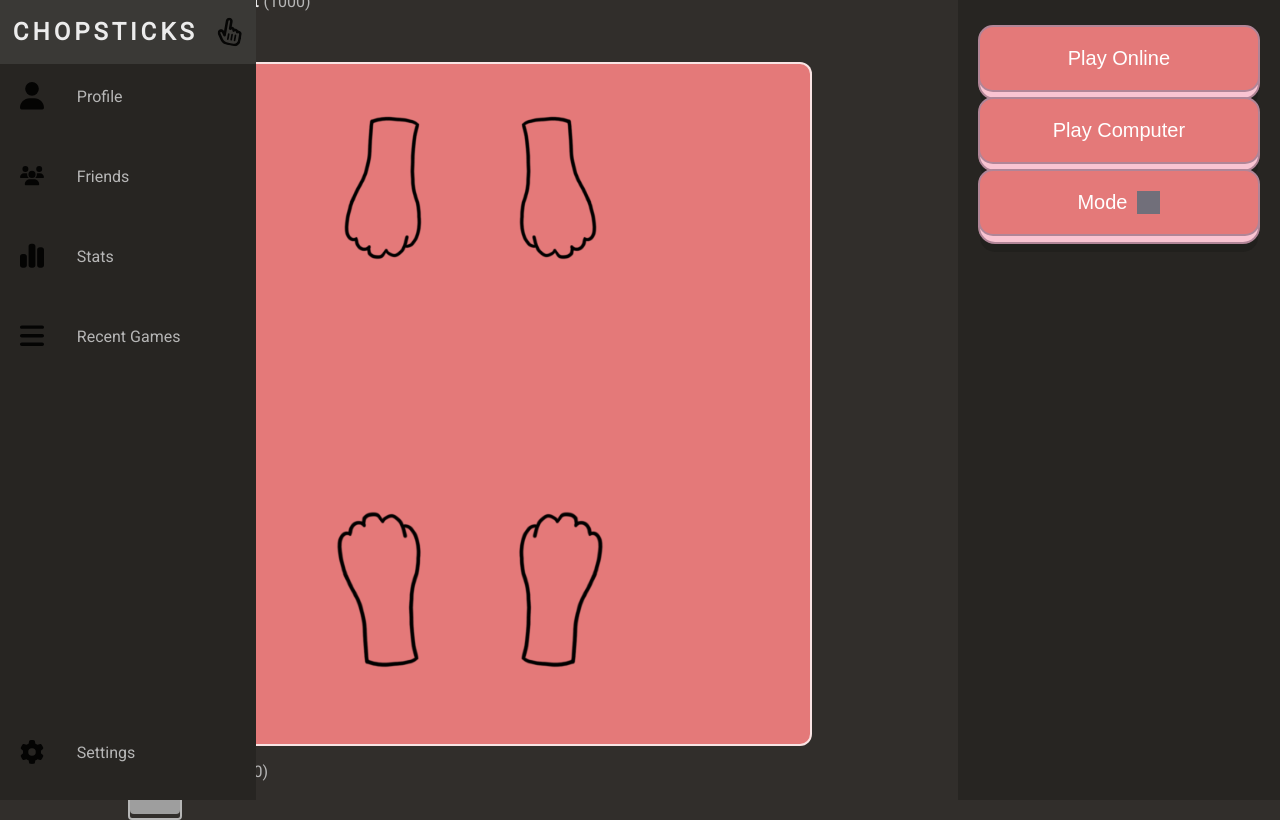
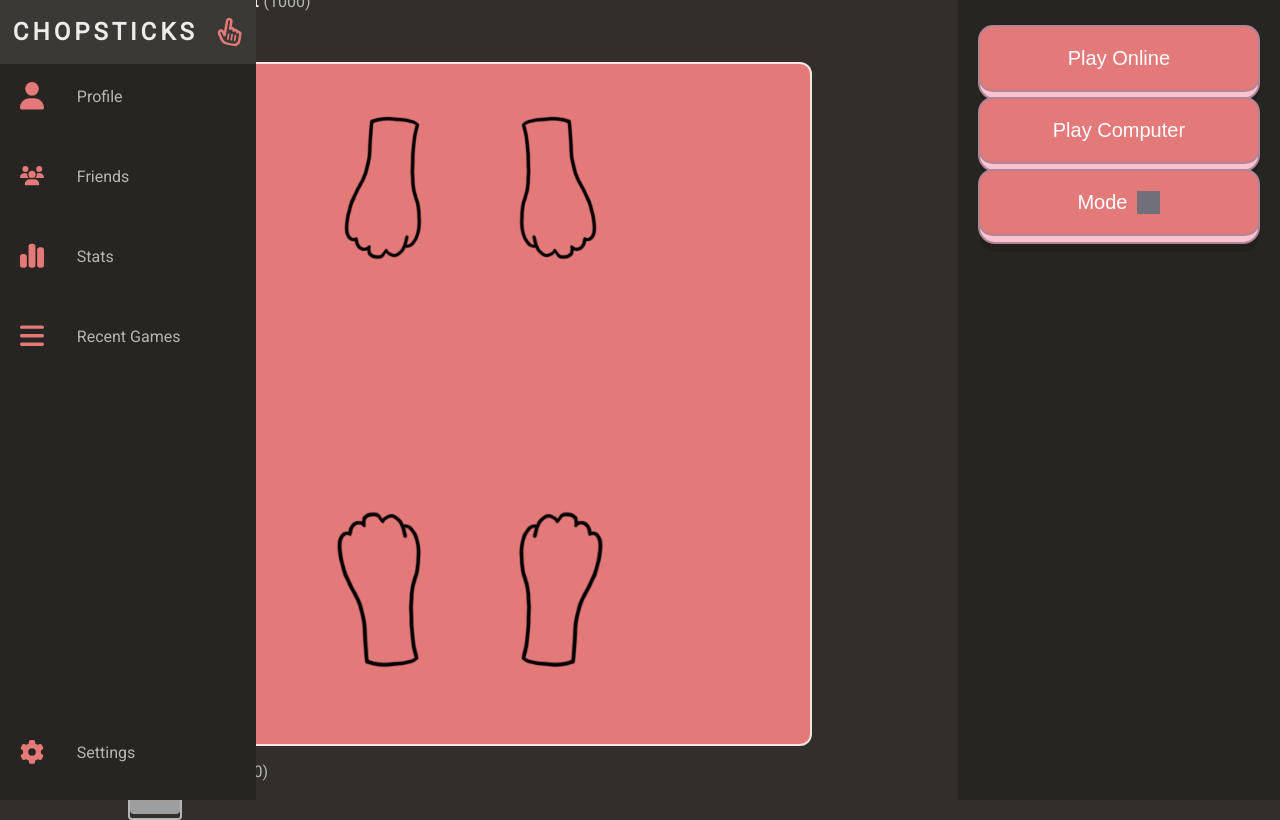
Before and after one commit to TheArtemis/chopstick.js, a Vue app: page / in a window 1280 px wide. Built offline with nearby package versions, Linux system fonts and the light colour scheme; grey boxes are pictures that could not be loaded.

Commit message:
navbar color

```diff
--- a/src/assets/navbar.css
+++ b/src/assets/navbar.css
@@ -61,8 +61,8 @@
   max-width: 1.5rem;
   min-width: 1.5rem;
   margin: 0 1.25rem;
-  filter: grayscale(100%) opacity(0.9);
   transition: var(--transition-speed);
+  fill:var(--color-primary);
 }
 
 .logo{
```
